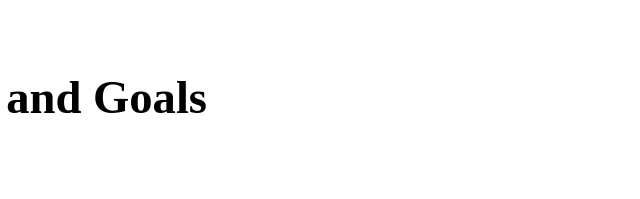
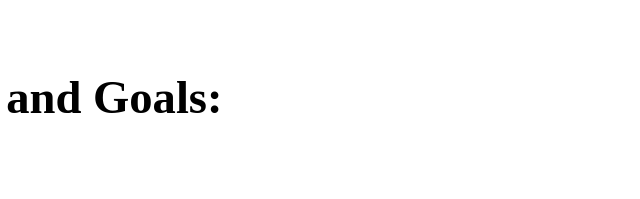
Before and after one commit to himias/hima, a plain HTML site: page index.html in a window 1280 px wide. Shown: the part 1112-1311 px from the top of the page, 297-937 px from the left. Drawn offline with Linux system fonts and the light colour scheme.

Commit message:
my portfolio

```diff
--- a/index.html
+++ b/index.html
@@ -6,5 +6,5 @@
   <p3>I completed my schooling at Sri chaitanya and then I completed my Intermediate at velociity college.Now I'm pursuing my Engineering at MVSR engineering college.<p3>
    <h4>My inspiration:<h4>
     <p4>I was avery big fan of Dhoni since my childhood.He's my Inspiration<p4>
- <h5>My Ambitions and Goals<h5>
+ <h5>My Ambitions and Goals:<h5>
   <p5> First I want to complete my engineering then I want to prepare for Civil Services.<p5>
```
